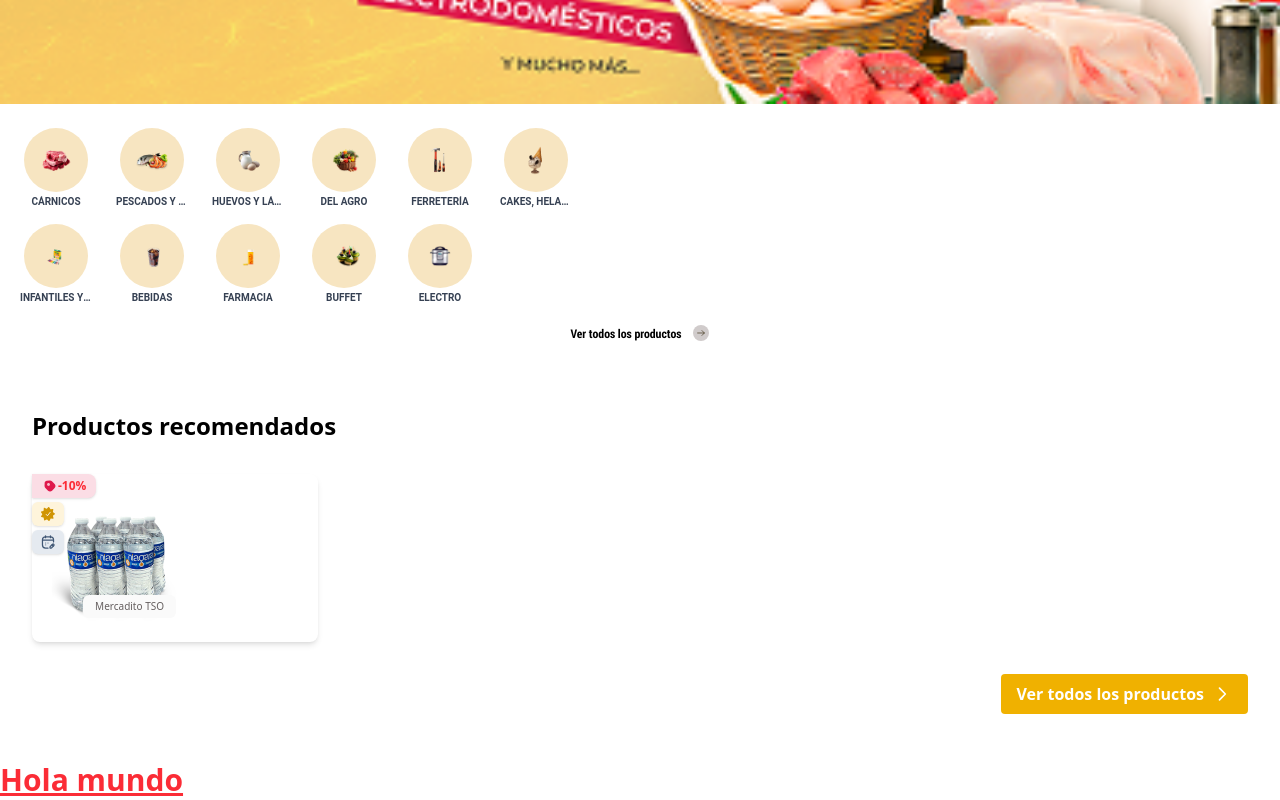
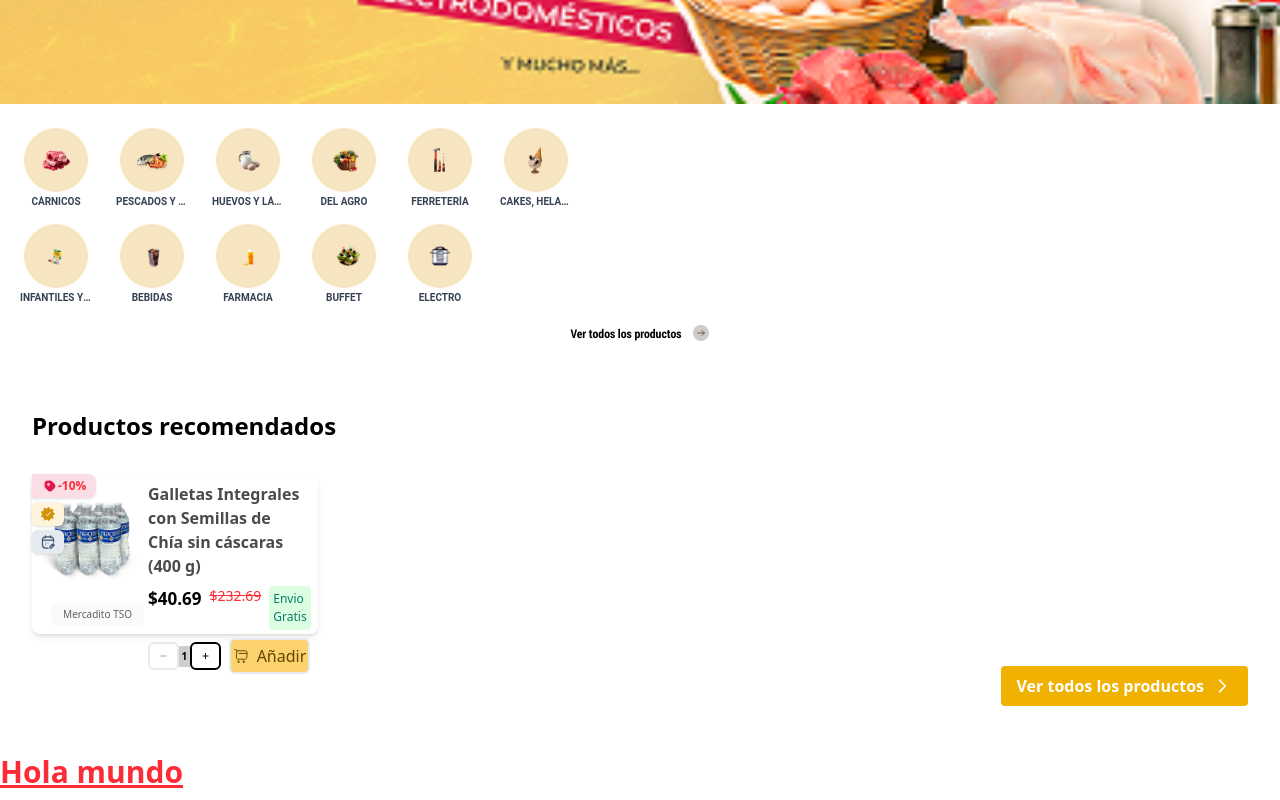
Before and after one commit to critBus/test-vue-tailwind, a Vue app: page / in a window 1280 px wide. Shown: the part 460-1260 px from the top of the page. Built offline with nearby package versions, Linux system fonts and the light colour scheme; the HTML template or start-up script is replaced by a standard one.

Commit message:
porcion cantidades en el carroti en productos recomendados

```diff
--- a/src/components/ProductCard.vue
+++ b/src/components/ProductCard.vue
@@ -1,13 +1,49 @@
 <template>
-  <div class="relative inline-block bg-white shadow-md rounded-lg">
-    <div class="p-4 flex flex-row gap-1">
-      <div class="relative inline-block">
+  <div class="relative w-full h-40 inline-block bg-white shadow-md rounded-lg">
+    <div class="p-2 h-full flex flex-row gap-1">
+      <div class="relative w-[40%] inline-block">
         <img class="block w-full h-auto" :src="product.image" alt="Paquete de agua Niagara" />
         <span
-          class="absolute bottom-0 right-0 mb-2 mr-2 z-10 bg-[#FAFAFA] bg-opacity-90 text-[#655F5F] text-[10px] font-medium px-3 py-1 rounded-md"
+          class="absolute bottom-0 right-0 px-3 py-1 z-10 bg-[#FAFAFA] bg-opacity-90 text-[#655F5F] text-[10px] font-medium rounded-md"
         >
           Mercadito TSO
         </span>
+      </div>
+      <div class="flex w-[60%] flex-col gap-2">
+        <span class="font-semibold text-[#4E4949]">{{ product.name }}</span>
+        <div class="flex flex-row gap-2">
+          <span class="font-bold text-[17px]">${{ product.originalPrice }}</span>
+          <span class="text-sm line-through text-red-500">${{ product.price }}</span>
+          <span class="rounded-sm text-[12px] text-[#0B7B69] bg-[#DBFEE3] p-1">Envio Gratis</span>
+        </div>
+        <div class="flex flex-row gap-2">
+          <div class="flex flex-row justify-center items-center">
+            <button
+              @click="quantity -= 1"
+              class="border-2 border-[#E5EAF0] rounded-md px-2 py-1 flex items-center justify-center"
+            >
+              <img src="@/assets/products/icons/less.svg" alt="Tag" class="h-4 w-4" />
+            </button>
+            <div
+              class="w-4 bg-[#CFCECE] border-[#CFCECE] border-t-1 border-b-1 h-[60%] flex justify-center items-center"
+            >
+              <span class="text-[10px] font-bold">{{ quantity }}</span>
+            </div>
+            <button
+              @click="quantity += 1"
+              class="border-2 border-black rounded-md px-2 py-1 flex items-center justify-center"
+            >
+              <img src="@/assets/products/icons/add.svg" alt="Tag" class="h-4 w-4" />
+            </button>
+          </div>
+          <button
+            @click="addToCart"
+            class="bg-[#FCD26D] flex flex-row gap-2 items-center justify-center bg-[#F6F6F6] border-2 border-[#E5EAF0] rounded-md px-2 py-1"
+          >
+            <img src="@/assets/products/icons/shopping-cart.svg" alt="Tag" class="h-4 w-4" />
+            <span class="text-[#624602]">Añadir</span>
+          </button>
+        </div>
       </div>
     </div>
 
```
